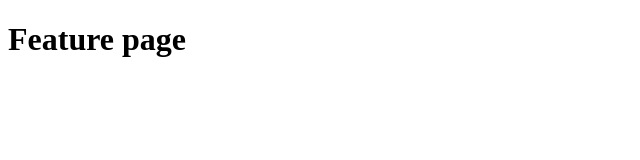
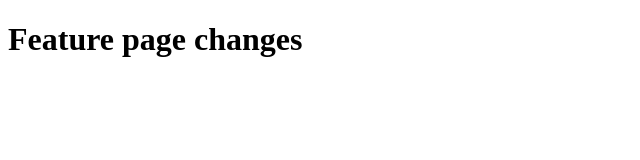
Before and after one commit to Akhilesh1304/newRepo, a plain HTML site: page feature.html in a window 1280 px wide. Shown: the whole page, without its empty margins (0-640 px from the left). Drawn offline with Linux system fonts and the light colour scheme.

Commit message:
new changes

```diff
--- a/feature.html
+++ b/feature.html
@@ -6,6 +6,6 @@
     <title>Document</title>
 </head>
 <body>
-    <h1>Feature page</h1>
+    <h1>Feature page changes</h1>
 </body>
 </html>
```
